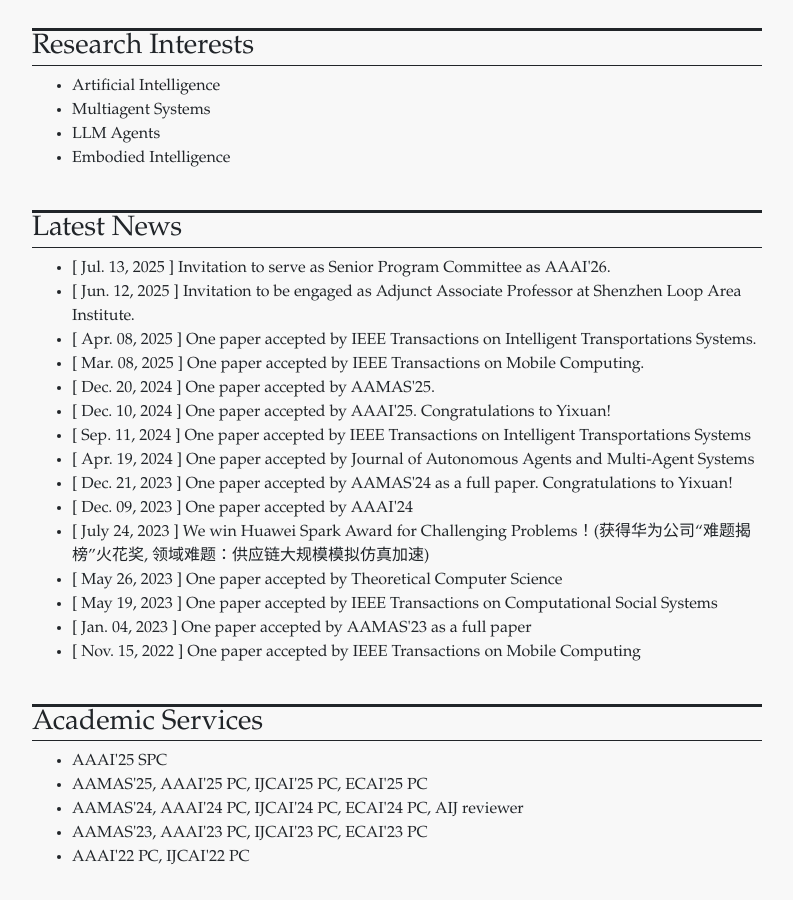
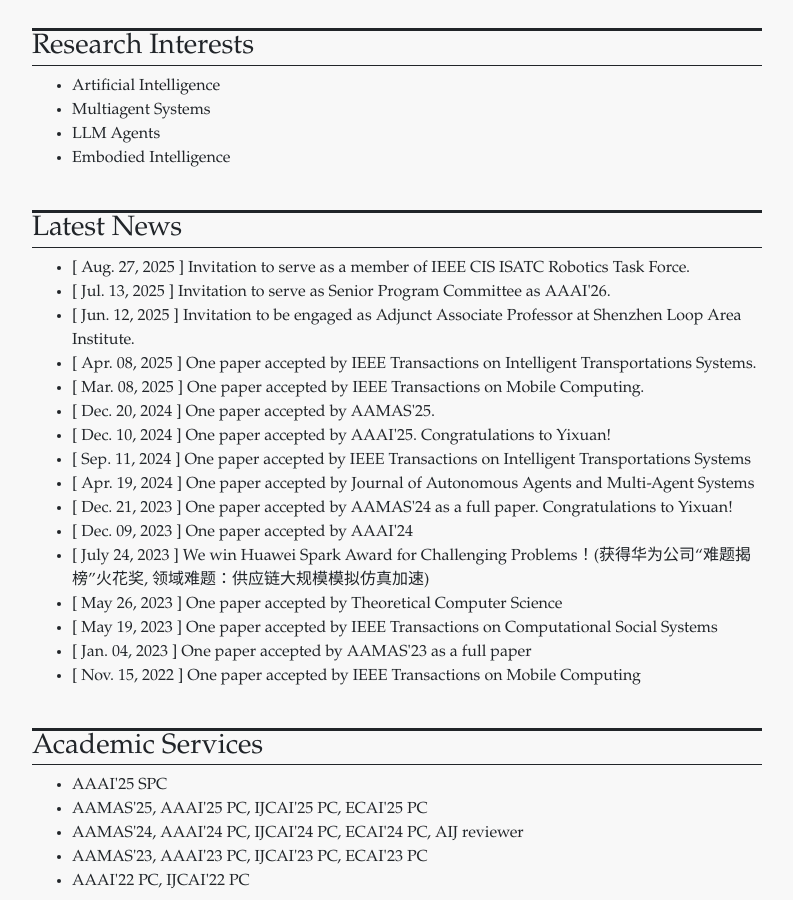
Before and after one commit to wanyuanwang/wanyuanwang.github.io, a Jekyll site: the page built from index.html, in a window 1280 px wide and 900 px high, scrolled down 697 px. Shown: the whole window, without its empty margins (243-1036 px from the left). Built offline with Jekyll 4.4.1, drawn with Linux system fonts in a browser that asks for light colours.

Commit message:
Update news.yml

```diff
--- a/_data/news.yml
+++ b/_data/news.yml
@@ -1,3 +1,5 @@
+- date: Aug. 27, 2025
+  news: Invitation to serve as a member of IEEE CIS ISATC Robotics Task Force.
 - date: Jul. 13, 2025
   news: Invitation to serve as Senior Program Committee as AAAI'26.
 - date: Jun. 12, 2025
```
